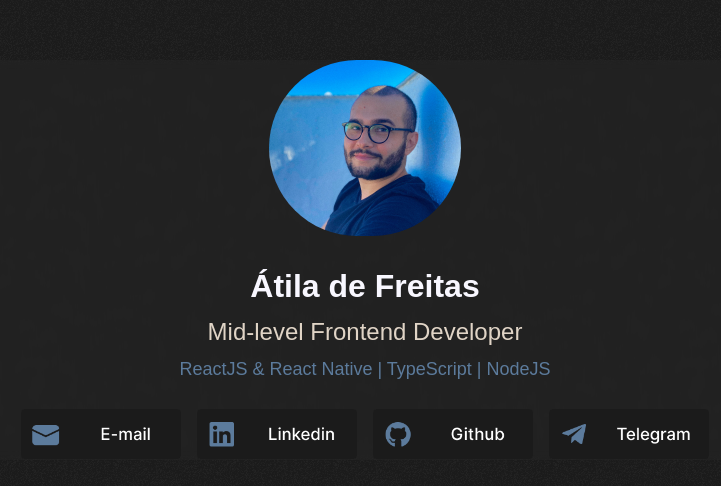
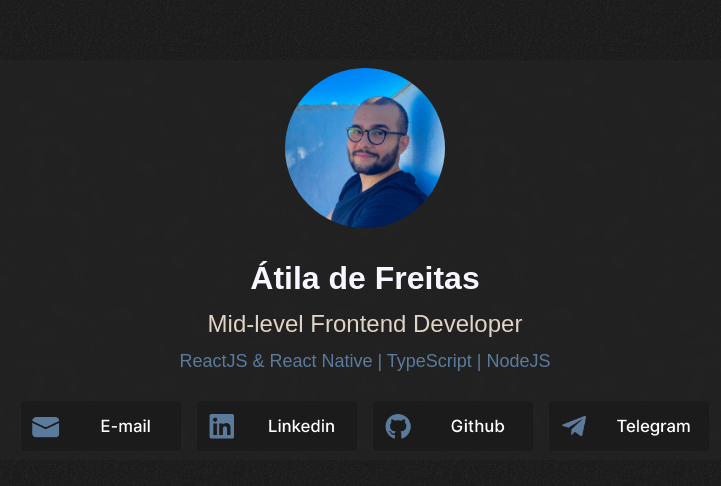
Before and after one commit to atiladefreitas/Business-Card, a React (Vite) app: page / in a window 1280 px wide. Shown: the part 140-626 px from the top of the page, without its empty margins (275-996 px from the left). Built offline with nearby package versions, Linux system fonts and the light colour scheme.

Commit message:
FEAT: minor changes

```diff
--- a/src/pages/style.ts
+++ b/src/pages/style.ts
@@ -33,8 +33,8 @@ export const Wrapper = styled.div`
 
 export const Image = styled.div`
   overflow: hidden;
-  width: 12rem;
-  height: 12rem;
+  width: 10rem;
+  height: 10rem;
   display: flex;
   border-radius: 10rem;
 
@@ -56,10 +56,11 @@ export const IconsWrapper = styled.div`
     width: 10rem;
 
     :hover {
-      width: 11rem;
       height: auto;
-      -webkit-transition: 0.3s ease-in-out;
+      //-webkit-transition: 0.3s ease-in-out;
       transition: 0.3s ease-in-out;
+      //filter: drop-shadow(1px 2px 10px #5c7b9c);
+      box-shadow: 0 0 20px rgba(255, 255, 255, 0.2);
     }
   }
 
```
